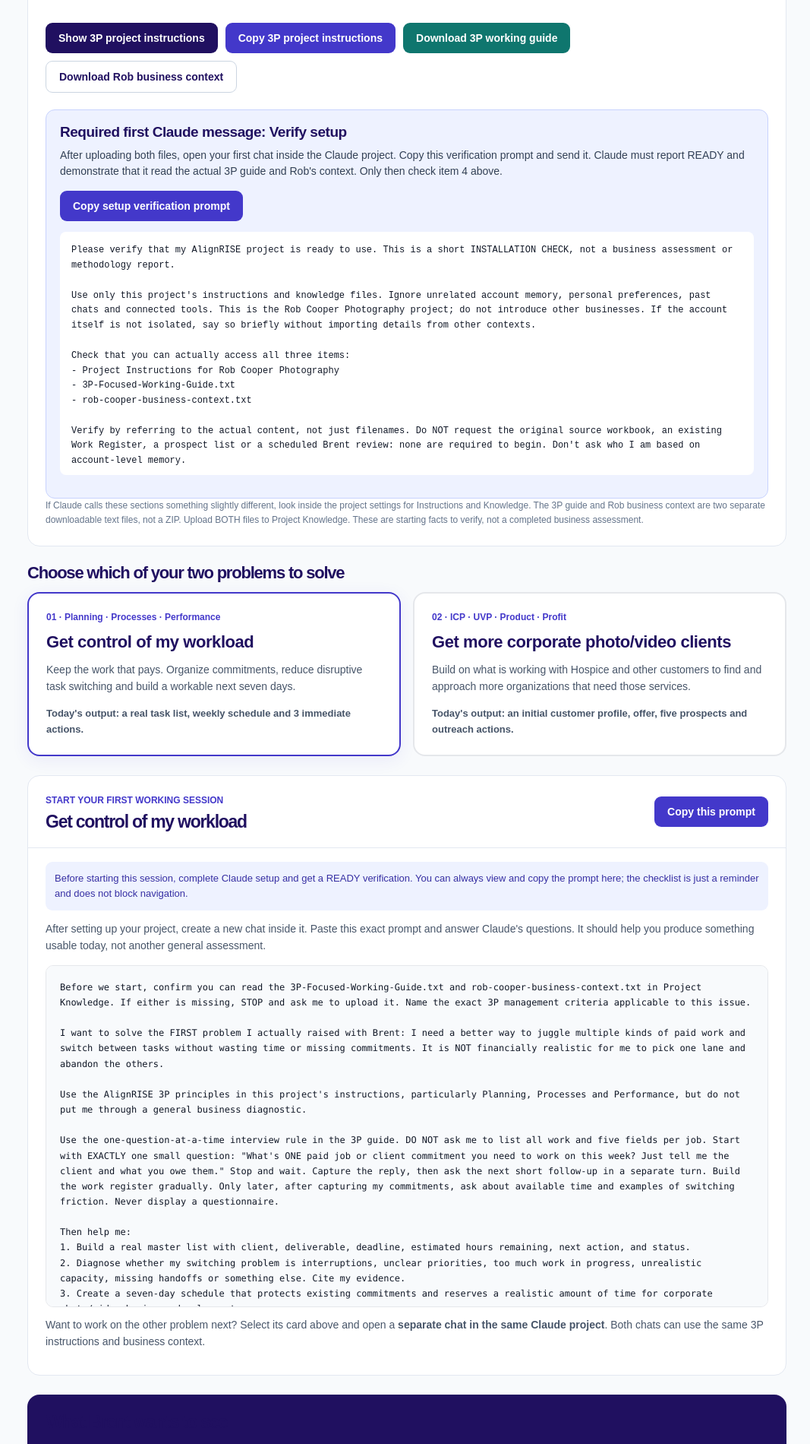
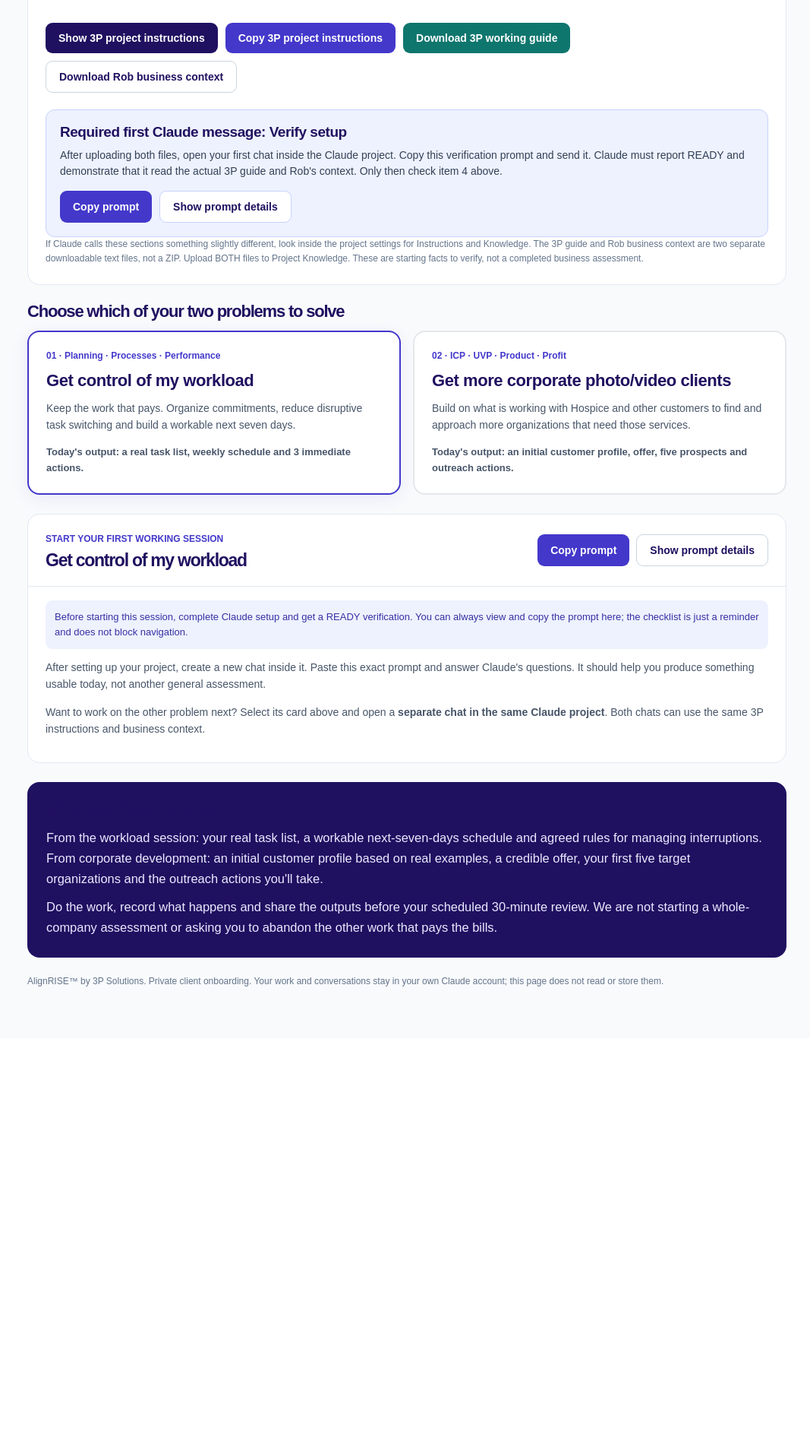
Before and after one commit to brent-prog/alignrise-site, a Next.js app: page /robcooper in a window 1280 px wide. Shown: the part 808-2708 px from the top of the page at 76% size, without its empty margins (104-1171 px from the left). After the commit the page ends 2174 px from the top, so only its background shows below. Built offline with nearby package versions, Linux system fonts and the light colour scheme.

Commit message:
Collapse Claude verification and working prompts behind optional Show details buttons

```diff
--- a/src/app/robcooper/page.tsx
+++ b/src/app/robcooper/page.tsx
@@ -67,6 +67,8 @@ export default function RobCooperOnboarding(){
  const [selected,setSelected] = useState<"work"|"growth">("work");
  const [completed,setCompleted] = useState<number[]>([]);
  const [showInstructions,setShowInstructions]=useState(false);
+ const [showVerification,setShowVerification]=useState(false);
+ const [showSessionPrompt,setShowSessionPrompt]=useState(false);
 
  async function copy(text:string,key:string){
   try {await navigator.clipboard.writeText(text);setCopied(key);window.setTimeout(()=>setCopied(""),2100);} catch {setCopied("error");}
@@ -107,7 +109,7 @@ export default function RobCooperOnboarding(){
      <button onClick={()=>copy(baseInstructions,"instructions")} style={button}>{copied==="instructions"?"Copied ✓":"Copy 3P project instructions"}</button>
      <a href="/robcooper/3P-Focused-Working-Guide.txt" download="3P-Focused-Working-Guide.txt" style={{...button,background:"#0f766e",textDecoration:"none",display:"inline-block"}}>Download 3P working guide</a><button onClick={downloadContext} style={{...button,background:"#fff",border:"1px solid #cbd5e1",color:"#201060"}}>Download Rob business context</button>
     </div>
-    <div id="verify" style={{background:"#eef2ff",border:"1px solid #c7d2fe",padding:18,borderRadius:12,marginTop:22,scrollMarginTop:90}}><h3 style={{fontSize:19,margin:"0 0 8px"}}>Required first Claude message: Verify setup</h3><p style={{fontSize:14,lineHeight:1.55,color:"#334155"}}>After uploading both files, open your first chat inside the Claude project. Copy this verification prompt and send it. Claude must report READY and demonstrate that it read the actual 3P guide and Rob's context. Only then check item 4 above.</p><button onClick={()=>copy(verificationPrompt,"verify")} style={button}>{copied==="verify"?"Copied ✓":"Copy setup verification prompt"}</button><pre style={{whiteSpace:"pre-wrap",overflowWrap:"anywhere",marginTop:14,padding:15,background:"#fff",borderRadius:8,maxHeight:320,overflowY:"auto",fontSize:12,lineHeight:1.65}}>{verificationPrompt}</pre></div>
+    <div id="verify" style={{background:"#eef2ff",border:"1px solid #c7d2fe",padding:18,borderRadius:12,marginTop:22,scrollMarginTop:90}}><h3 style={{fontSize:19,margin:"0 0 8px"}}>Required first Claude message: Verify setup</h3><p style={{fontSize:14,lineHeight:1.55,color:"#334155"}}>After uploading both files, open your first chat inside the Claude project. Copy this verification prompt and send it. Claude must report READY and demonstrate that it read the actual 3P guide and Rob's context. Only then check item 4 above.</p><div style={{display:"flex",gap:10,flexWrap:"wrap"}}><button onClick={()=>copy(verificationPrompt,"verify")} style={button}>{copied==="verify"?"Copied ✓":"Copy prompt"}</button><button onClick={()=>setShowVerification(v=>!v)} aria-expanded={showVerification} aria-controls="verification-prompt-details" style={{...button,background:"#fff",border:"1px solid #c7d2fe",color:"#201060"}}>{showVerification?"Hide prompt details":"Show prompt details"}</button></div>{showVerification&&<pre id="verification-prompt-details" style={{whiteSpace:"pre-wrap",overflowWrap:"anywhere",marginTop:14,padding:15,background:"#fff",borderRadius:8,maxHeight:320,overflowY:"auto",fontSize:12,lineHeight:1.65}}>{verificationPrompt}</pre>}</div>
     {showInstructions&&<pre style={{whiteSpace:"pre-wrap",overflowWrap:"anywhere",background:"#f8fafc",border:"1px solid #e5e7eb",borderRadius:10,padding:18,maxHeight:360,overflowY:"auto",fontSize:12,lineHeight:1.65}}>{baseInstructions}</pre>}
     <p style={{fontSize:12,color:"#64748b",lineHeight:1.6,marginBottom:0}}>If Claude calls these sections something slightly different, look inside the project settings for Instructions and Knowledge. The 3P guide and Rob business context are two separate downloadable text files, not a ZIP. Upload BOTH files to Project Knowledge. These are starting facts to verify, not a completed business assessment.</p>
    </section>
@@ -123,11 +125,11 @@ export default function RobCooperOnboarding(){
    <section id="start-prompt" style={{marginTop:25,borderRadius:16,background:"#fff",border:"1px solid #e3e8f1",overflow:"hidden",scrollMarginTop:90}}>
     <div style={{padding:"22px 23px",borderBottom:"1px solid #e3e8f1",display:"flex",justifyContent:"space-between",gap:12,alignItems:"center",flexWrap:"wrap"}}>
      <div><p style={{fontSize:12,fontWeight:800,color:"#4338ca",margin:"0 0 6px"}}>START YOUR FIRST WORKING SESSION</p><h2 style={{fontSize:23,margin:0}}>{item.title}</h2></div>
-     <button onClick={()=>copy(item.prompt,item.key)} style={button}>{copied===item.key?"Copied ✓":"Copy this prompt"}</button>
+     <div style={{display:"flex",gap:9,flexWrap:"wrap"}}><button onClick={()=>copy(item.prompt,item.key)} style={button}>{copied===item.key?"Copied ✓":"Copy prompt"}</button><button onClick={()=>setShowSessionPrompt(v=>!v)} aria-expanded={showSessionPrompt} aria-controls="session-prompt-details" style={{...button,background:"#fff",border:"1px solid #cbd5e1",color:"#201060"}}>{showSessionPrompt?"Hide prompt details":"Show prompt details"}</button></div>
     </div>
     <div style={{padding:"18px 23px"}}><p style={{background:"#eef2ff",color:"#3730a3",padding:12,borderRadius:9,fontSize:13,lineHeight:1.55}}>Before starting this session, complete Claude setup and get a READY verification. You can always view and copy the prompt here; the checklist is just a reminder and does not block navigation.</p>
      <p style={{fontSize:14,lineHeight:1.6,color:"#475569",marginTop:0}}>After setting up your project, create a new chat inside it. Paste this exact prompt and answer Claude's questions. It should help you produce something usable today, not another general assessment.</p>
-     <pre style={{fontFamily:"ui-monospace,Consolas,monospace",background:"#f8fafc",padding:18,borderRadius:10,whiteSpace:"pre-wrap",overflowWrap:"anywhere",fontSize:12,lineHeight:1.68,maxHeight:450,overflowY:"auto",border:"1px solid #e5e7eb"}}>{item.prompt}</pre>
+     {showSessionPrompt&&<pre id="session-prompt-details" style={{fontFamily:"ui-monospace,Consolas,monospace",background:"#f8fafc",padding:18,borderRadius:10,whiteSpace:"pre-wrap",overflowWrap:"anywhere",fontSize:12,lineHeight:1.68,maxHeight:450,overflowY:"auto",border:"1px solid #e5e7eb"}}>{item.prompt}</pre>}
      <p style={{fontSize:14,color:"#475569",lineHeight:1.6}}>Want to work on the other problem next? Select its card above and open a <strong>separate chat in the same Claude project</strong>. Both chats can use the same 3P instructions and business context.</p>
     </div>
    </section>
```
